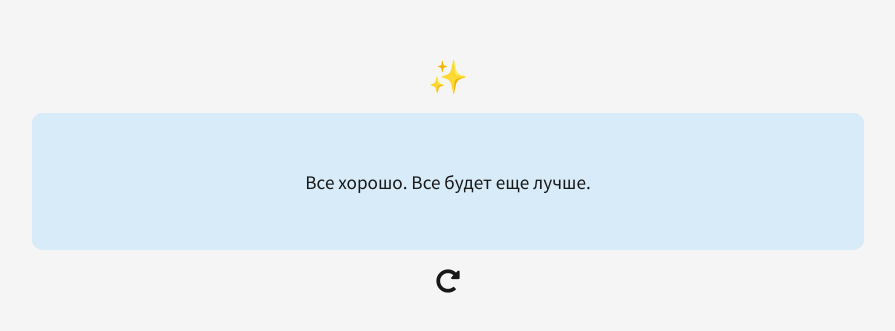
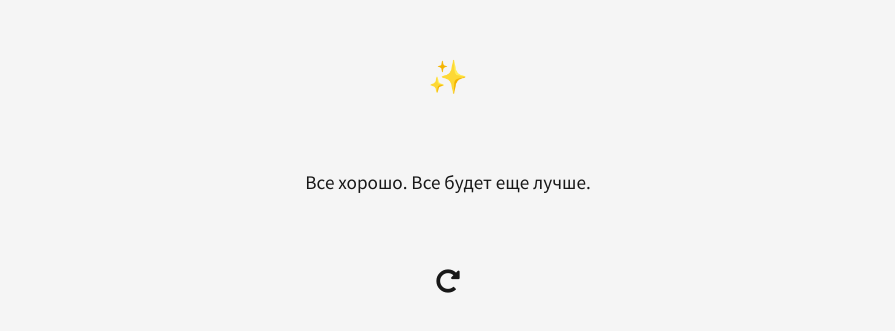
Before and after one commit to Kelseydina/solid-bassoon, a plain HTML site: page index.html in a window 1280 px wide. Shown: the part 223-554 px from the top of the page, without its empty margins (192-1087 px from the left). Drawn offline with Linux system fonts and the light colour scheme.

Commit message:
Update style.css

```diff
--- a/styles/style.css
+++ b/styles/style.css
@@ -67,7 +67,7 @@ a :hover {
   margin: 1rem;
   padding: 1rem 2rem;
   height: 100%;
-  background-color: rgba(182, 224, 250, 0.479);
+  background-color: rgba(182, 224, 250, 0);
   border-radius: 10px;
   font-size: 1.2rem;
 }
```
